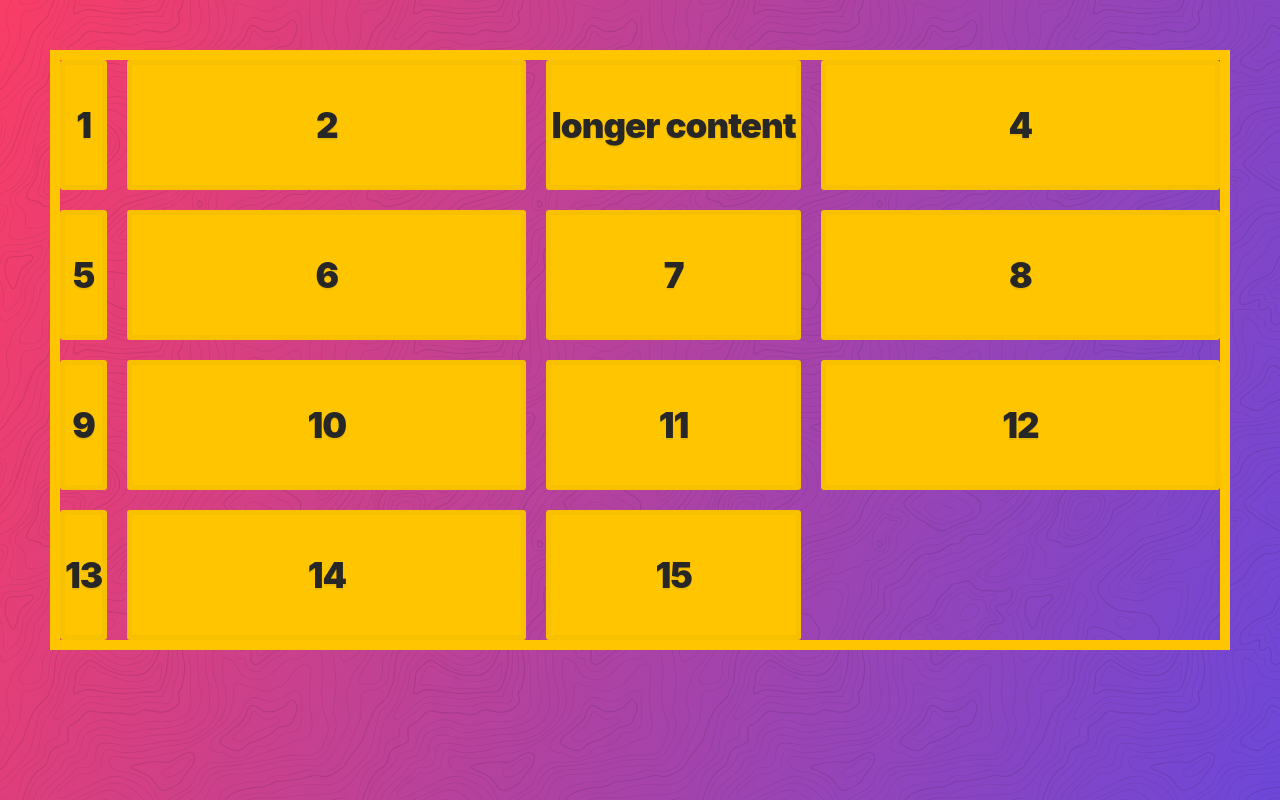
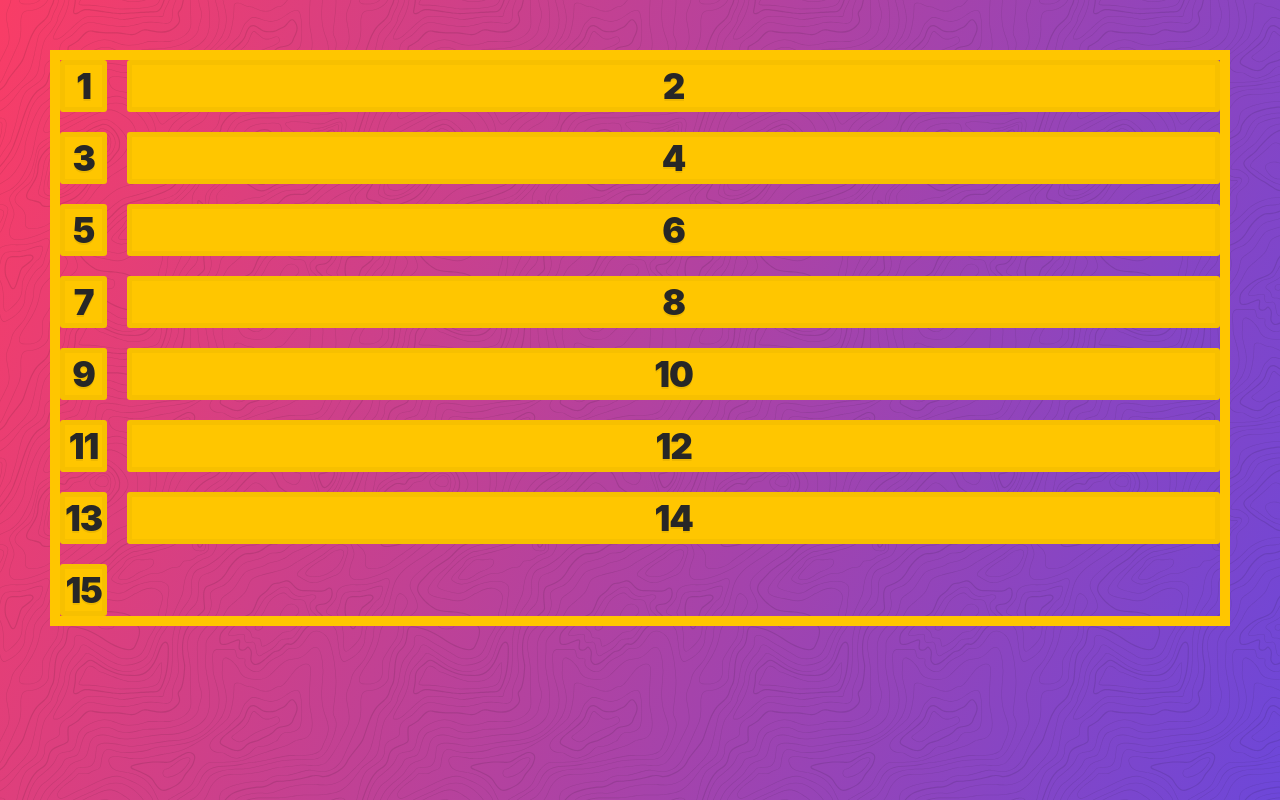
Before and after one commit to danielabar/cssgrid-course, a website: page 07 - Sizing tracks in CSS Grid/sizing-tracks-START.html in a window 1280 px wide. Drawn offline with Linux system fonts and the light colour scheme.

Commit message:
fill in screenshots

```diff
--- a/07 - Sizing tracks in CSS Grid/sizing-tracks-START.html
+++ b/07 - Sizing tracks in CSS Grid/sizing-tracks-START.html
@@ -12,7 +12,7 @@
   <div class="container">
     <div class="item">1</div>
     <div class="item">2</div>
-    <div class="item">longer content</div>
+    <div class="item">3</div>
     <div class="item">4</div>
     <div class="item">5</div>
     <div class="item">6</div>
@@ -29,13 +29,12 @@
 
   <style>
     .container {
-      height: 600px;
+      /* height: 600px; */
       border: 10px solid var(--yellow);
       display: grid;
       grid-gap: 20px;
-      /* grid-template-columns: 1fr 1fr 1fr 1fr; */
-      /* grid-template-rows: 1fr 10fr 1fr 1fr; */
-      grid-template-columns: auto 1fr auto 1fr;
+      grid-template-columns: auto 1fr;
+      /* grid-template-rows: 1fr 1fr 1fr 1fr; */
     }
   </style>
 </body>
```
Also changed, not shown: 03 - CSS Grid Fundamentals/css-grid-fundamentals-START.html (+2 -5 lines), README.md, assets/images/auto-col.png (added), assets/images/col-auto-1fr.png (added), assets/images/cols-even.png (added), assets/images/gap.png (added), assets/images/one-fr-one-fr.png (added), assets/images/one-fr.png (added), assets/images/repeat-5-100.png (added), assets/images/rows-no-cols.png (added), assets/images/three-cols.png (added), assets/images/two-fr-one-fr.png (added).
